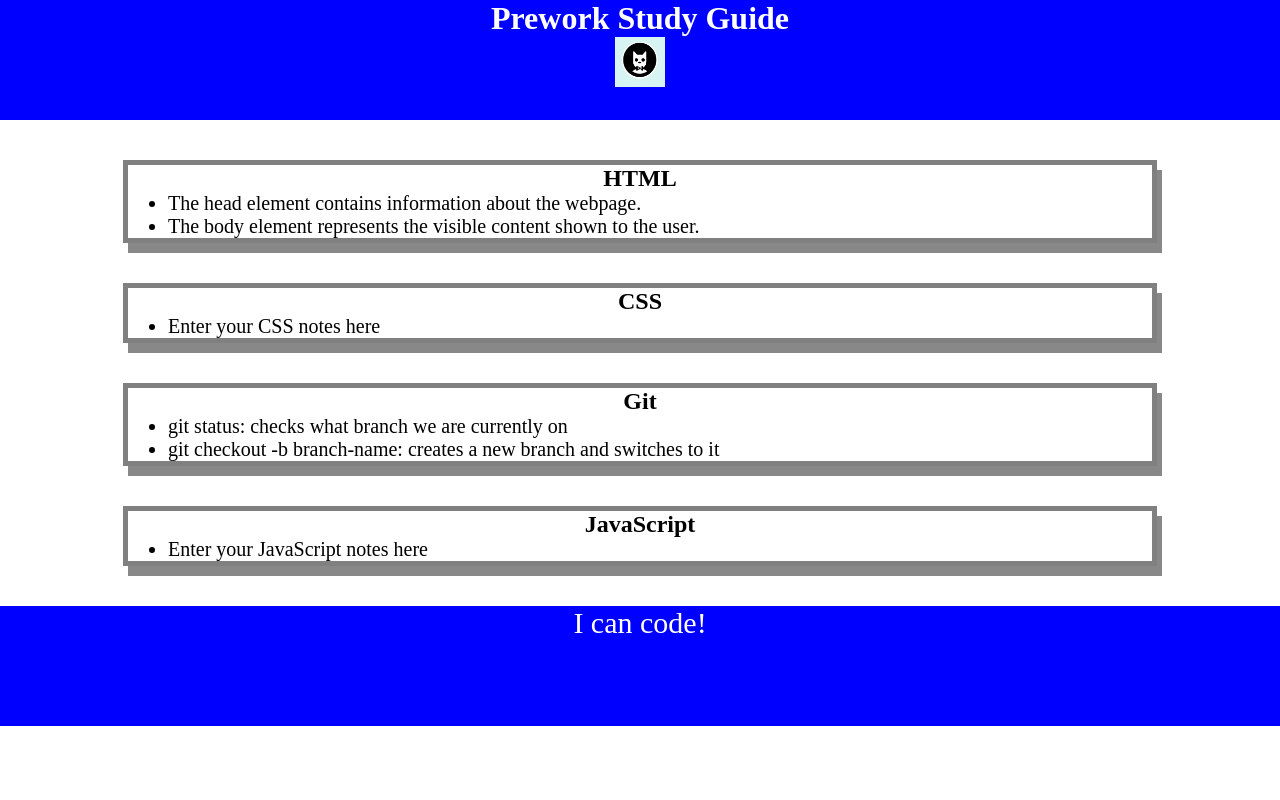
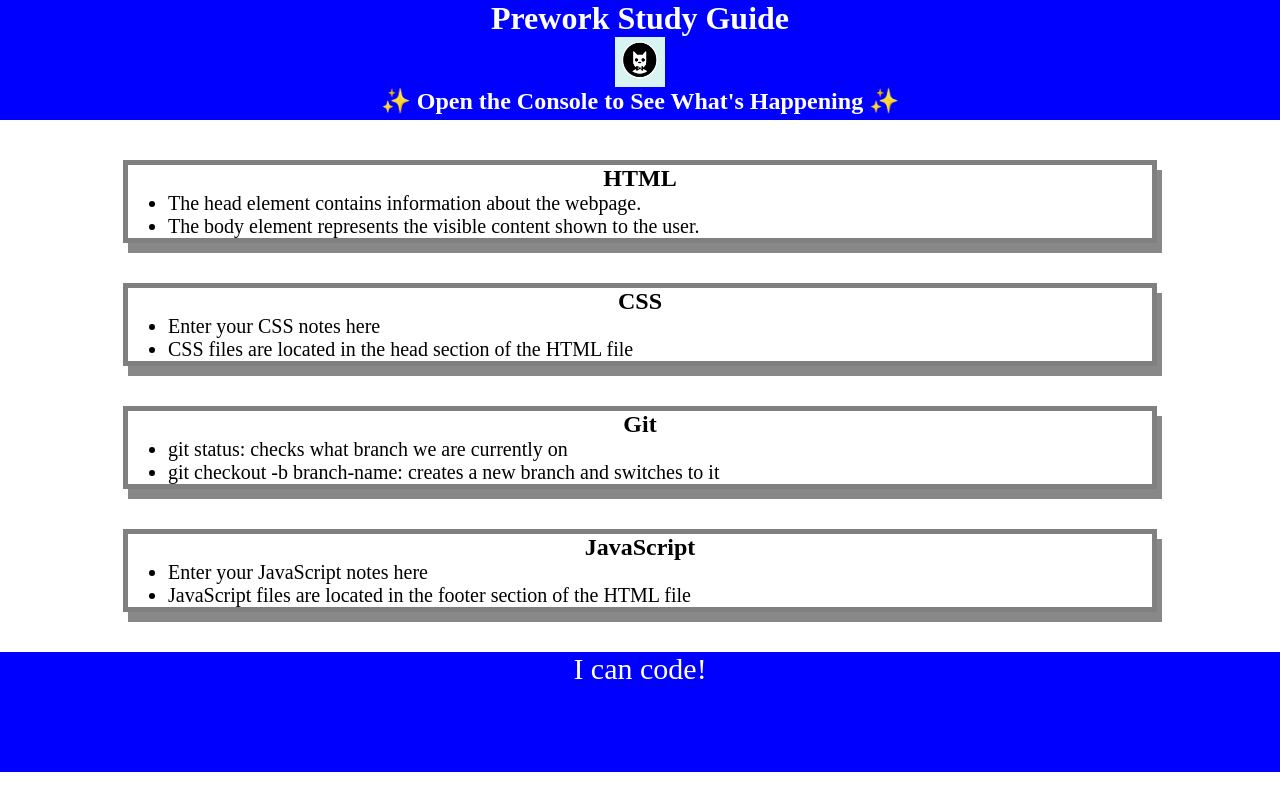
Before and after one commit to danawelsh/Danas-prework-guide, a plain HTML site: page prework-study-guide/index.html in a window 1280 px wide. Drawn offline with Linux system fonts and the light colour scheme.

Commit message:
added stuff to html file

```diff
--- a/prework-study-guide/index.html
+++ b/prework-study-guide/index.html
@@ -11,6 +11,7 @@
     <header id="top">
       <h1>Prework Study Guide</h1>
       <img src="./assets/bowtie-cat.png" alt="Profile image of cat wearing a bow tie." />
+      <h2>✨ Open the Console to See What's Happening ✨</h2>
     </header>
     <main>
       <section class="card" id="html-section">
@@ -25,6 +26,7 @@
         <h2>CSS</h2>
         <ul>
           <li>Enter your CSS notes here</li>
+          <li>CSS files are located in the head section of the HTML file</li>
         </ul>
       </section>
 
@@ -40,6 +42,7 @@
         <h2>JavaScript</h2>
         <ul>
           <li>Enter your JavaScript notes here</li>
+          <li>JavaScript files are located in the footer section of the HTML file</li>
         </ul>
       </section>
     </main>
@@ -47,5 +50,6 @@
     <footer>
       <p>I can code!</p>
     </footer>
+    <script src="./assets/script.js"></script>
   </body>
 </html>
```
